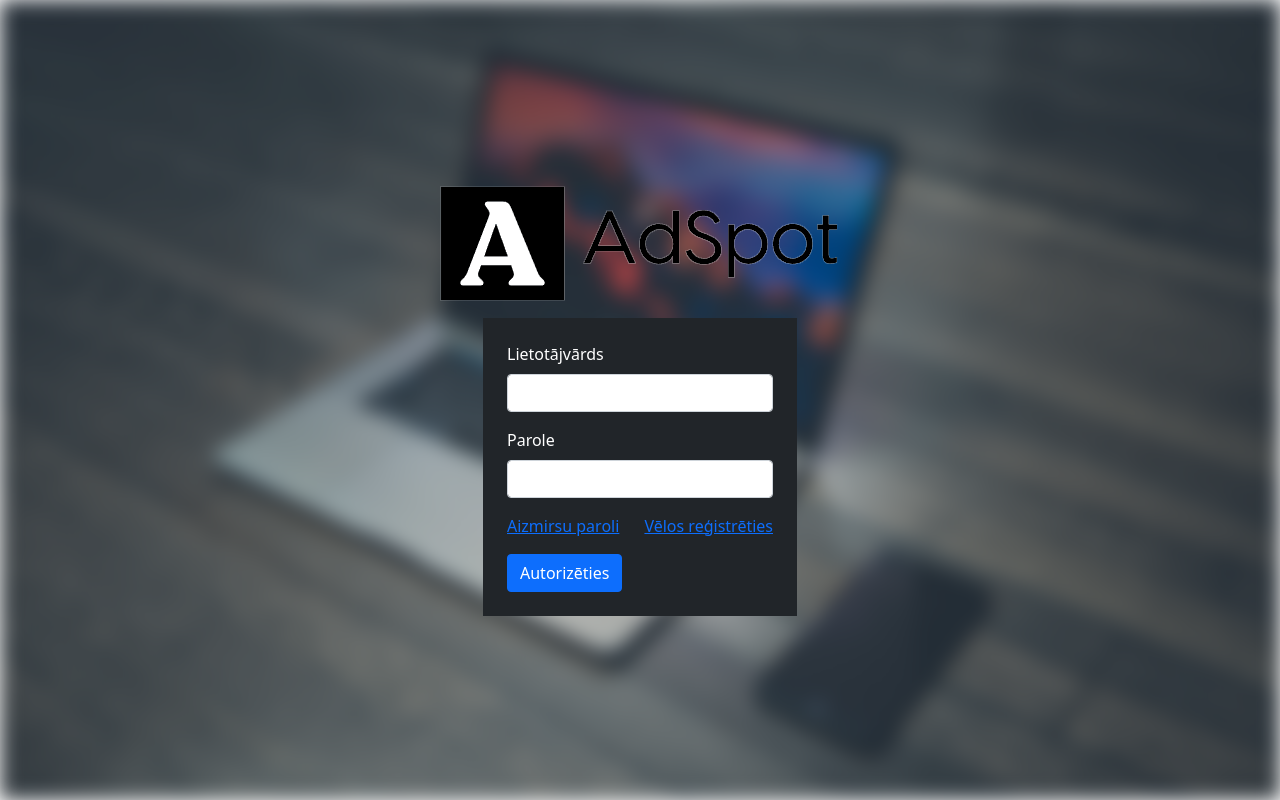
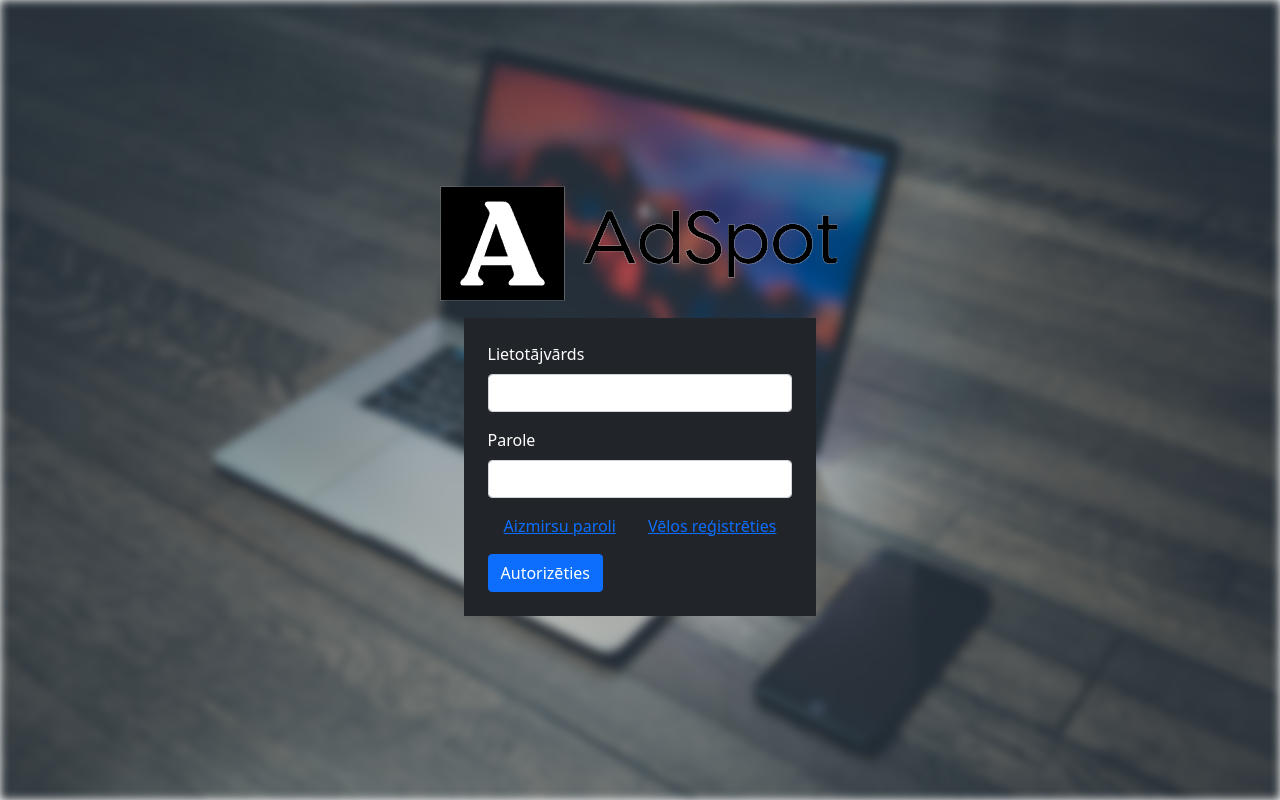
Before and after one commit to CrixerLV/AdSpot, a PHP site: page /login.html in a window 1280 px wide. Run offline with PHP 8.4, Linux system fonts and the light colour scheme.

Commit message:
Login Page Done

```diff
--- a/Styles/login.css
+++ b/Styles/login.css
@@ -1,4 +1,8 @@
-.background-image img{
-    position: absolute;
-    z-index: -1;
+@media only screen and (max-width: 576px) {
+    form{
+        width: 100%;
+    }
+    #logo-img{
+        width: 50%;
+    }
 }
--- a/login.html
+++ b/login.html
@@ -8,25 +8,26 @@
     <link rel="stylesheet" href="./Styles/login.css">
 </head>
 <body>
-    <div class="container-fluid d-flex flex-column justify-content-center align-items-center vh-100">
-        <img class="w-100 vh-100" style="z-index: -1; position:absolute; filter: blur(10px);" src="Additional/background.jpg">
-        <img class="mb-3" src="Additional/AdSpot.png">
-        <form class="bg-dark p-4 w-25">
+    <div class="container d-flex flex-column justify-content-center align-items-center vh-100">
+        <img id="bg-img" style="z-index: -1; position:absolute; filter: blur(5px); width: 100%; height: 100%;" src="Additional/background.jpg">
+        <img id="logo-img" class="mb-3" src="Additional/AdSpot.png">
+        <form class="bg-dark p-4 m-0">
             <div class="mb-3">
                 <label for="username" class="form-label text-white">Lietotājvārds</label>
                 <input type="text" class="form-control" id="username">
             </div>
             <div class="mb-3">
                 <label for="password" class="form-label text-white">Parole</label>
-                <input type="password" class="form-control" id="password">
+                <input onclick="showValidation()" id="password" type="password" class="form-control" id="password">
             </div>
             <div class="w-100 d-flex justify-content-between text-white">
-                <a class="mb-3" href=".">Aizmirsu paroli</a>
-                <a class="mb-3" href=".">Vēlos reģistrēties</a>
+                <a class="mb-3 me-3 ms-3" href=".">Aizmirsu paroli</a>
+                <a class="mb-3 me-3 ms-3" href=".">Vēlos reģistrēties</a>
             </div>
             <button type="submit" class="btn btn-primary btn-block">Autorizēties</button>
         </form>
     </div>
+    <script src="/JS/login.js"></script>
     <script src="https://cdn.jsdelivr.net/npm/bootstrap@5.0.2/dist/js/bootstrap.bundle.min.js" integrity="sha384-MrcW6ZMFYlzcLA8Nl+NtUVF0sA7MsXsP1UyJoMp4YLEuNSfAP+JcXn/tWtIaxVXM" crossorigin="anonymous"></script>
 </body>
 </html>
```
